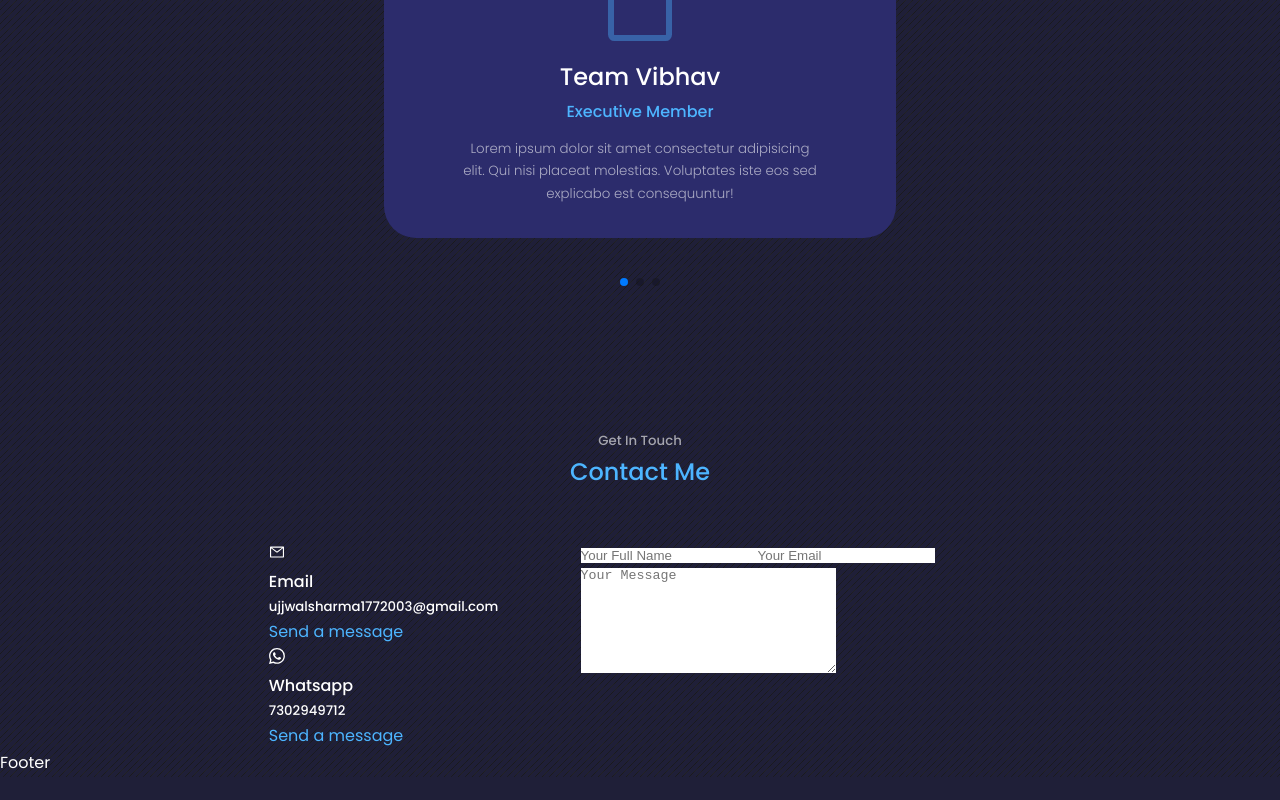
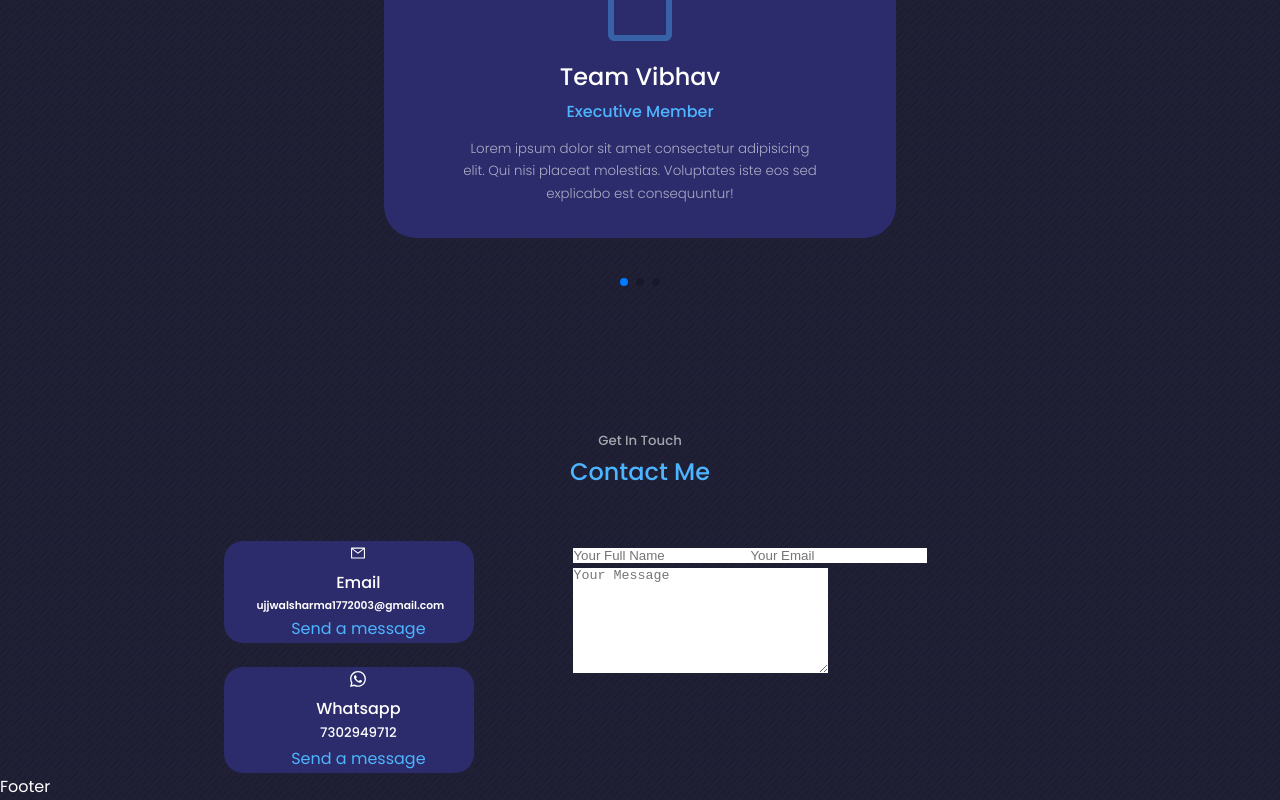
Before and after one commit to Ujjwalsharma7/Portfolio, a React (Create React App) app: page / in a window 1280 px wide. Shown: the part 3679-4479 px from the top of the page. Before the commit the page ends 4456 px from the top, so only its background shows below. Built offline with nearby package versions, Linux system fonts and the light colour scheme.

Commit message:
added css to contact option

```diff
--- a/src/components/contact/Contact.jsx
+++ b/src/components/contact/Contact.jsx
@@ -14,7 +14,7 @@ const Contact = () => {
           <article className="contact__option">
             <AiOutlineMail/>
             <h4> Email</h4>
-            <h5>ujjwalsharma1772003@gmail.com</h5>
+            <h6 className='email'>ujjwalsharma1772003@gmail.com</h6>
             <a href="mailto:ujjwalsharma1772003@gmail.com">Send a message</a>
           </article>
           <article className="contact__option">
--- a/src/components/contact/contact.css
+++ b/src/components/contact/contact.css
@@ -1,6 +1,24 @@
 .container.contact__container{
-    width: 58%;
+    width: 65%;
     display: grid;
     grid-template-columns: 30% 58%;
     gap: 12%;
 }
+
+.contact__options{
+    display: flex;
+    flex-direction: column;
+    gap: 1.5rem;
+}
+
+.contact__option{
+    background: var(--color-bg-varient);
+    padding-left: 1.2rem;
+    border-radius: 1.2rem;
+    text-align: center;
+    border: 1px solid transparent;
+    transition: var(--transition);
+}
+.email{
+    padding-right: 1rem ;
+}
```
